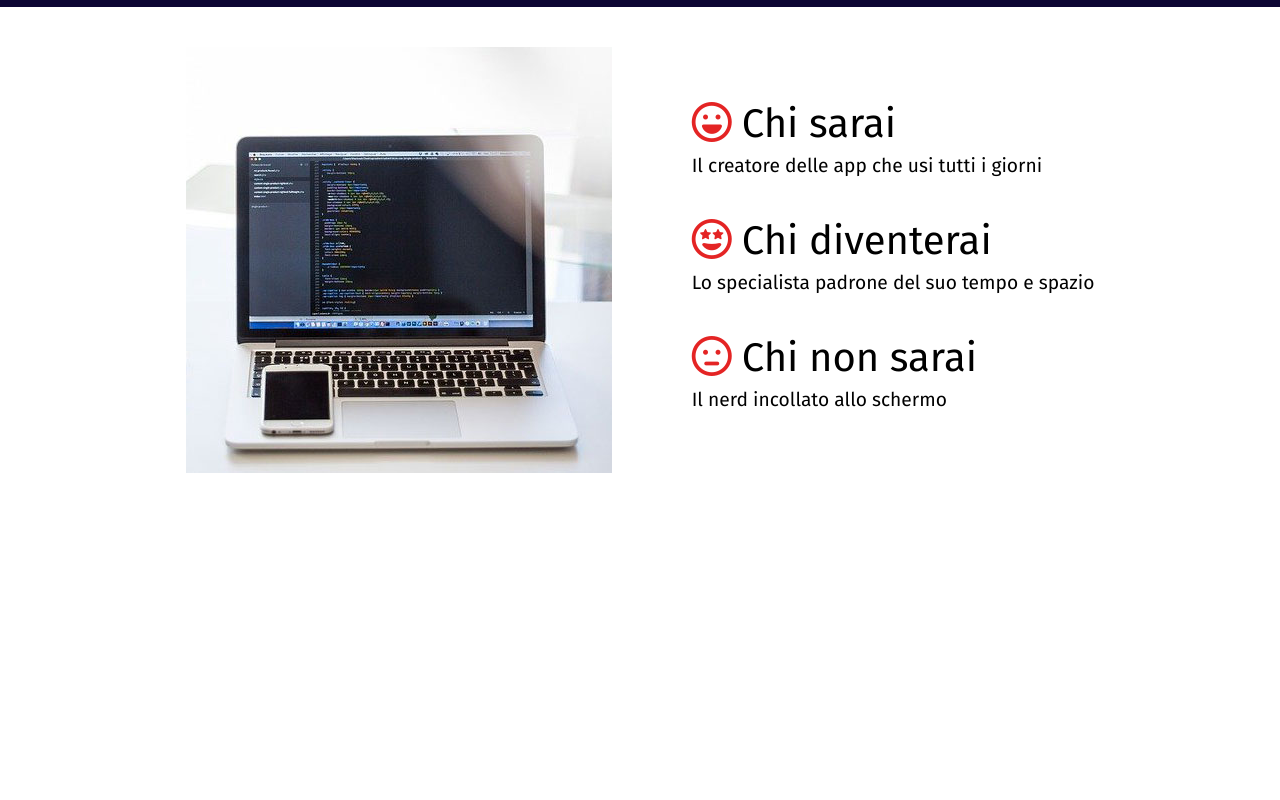
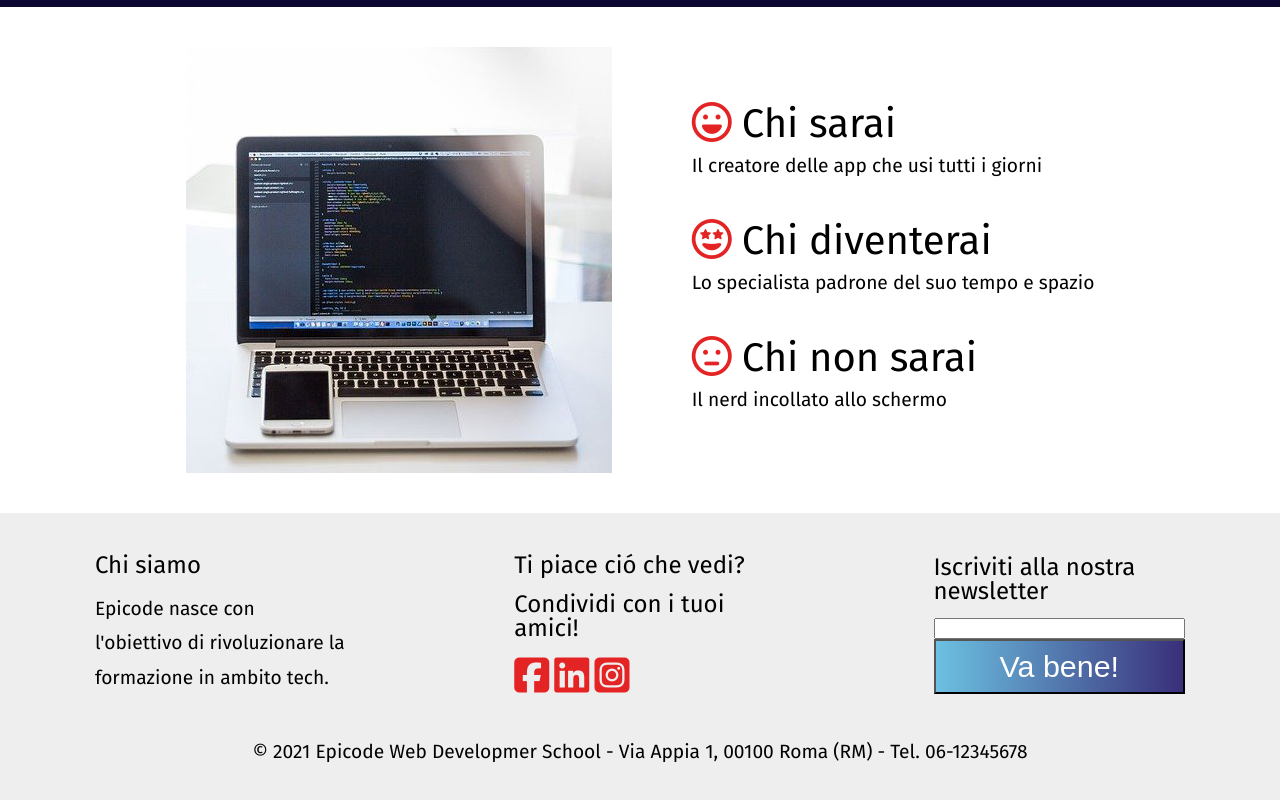
Before and after one commit to EarthDragon10/U1-W2-D5-Progetto-Finale, a plain HTML site: page index.html in a window 1280 px wide. Shown: the part 1541-2341 px from the top of the page. Before the commit the page ends 2054 px from the top, so only its background shows below. Drawn offline with Linux system fonts and the light colour scheme.

Commit message:
added footer index page

```diff
--- a/assets/css/stile.css
+++ b/assets/css/stile.css
@@ -28,6 +28,12 @@ h3 {
 	font-size: 2.5rem;
 	line-height: 1;
 	margin-bottom: 5px;
+}
+
+h4 {
+	font-size: 1.5rem;
+	line-height: 1;
+	margin-bottom: 15px;
 }
 
 i {
@@ -176,15 +182,43 @@ button {
 	line-height: 1.8;
 }
 
-/* .articles_who-are {
-	display: flex;
-	flex-direction: column;
-	gap: 20px;
-} */
-
 .articles_who-are span {
 	margin-right: 10px;
 }
 /* FOOTER */
 
+#footer {
+	padding: 40px 0;
+	display: flex;
+	flex-direction: column;
+	justify-content: center;
+	align-items: center;
+	background-color: rgb(238, 238, 238);
+}
+
+#footer--socials {
+	display: flex;
+	justify-content: space-around;
+	align-items: center;
+	padding-bottom: 40px;
+}
+
+.footer_box {
+	width: 20%;
+}
+
+#box_icons {
+	line-height: 1;
+}
+
+#footer_box--newsletter {
+	display: flex;
+	flex-direction: column;
+}
+#input_newsletter {
+	height: 100%;
+}
+#btn_newsletter {
+	padding: 8px 0;
+}
 /* RESPONSIVE */
--- a/index.html
+++ b/index.html
@@ -114,7 +114,33 @@
       </div>
     </aside>
 
-    <footer></footer>
+    <footer id="footer">
+      <div id="footer--socials">
+        <div class="footer_box">
+          <h4>Chi siamo</h4>
+          <p>Epicode nasce con l'obiettivo di rivoluzionare la formazione in ambito tech.</p>
+        </div>
+
+        <div id="box_icons" class="footer_box">
+          <h4>Ti piace ció che vedi?</h4>
+          <h4>Condividi con i tuoi amici!</h4>
+          <a href="https://www.facebook.com/epicodeitalia/"><i class="fa-brands fa-square-facebook"></i></a>
+          <a href="https://www.linkedin.com/school/epicodeitalia/?originalSubdomain=it"><i
+              class="fa-brands fa-linkedin"></i></a>
+          <a href="https://www.instagram.com/epicode.italia/?hl=en"><i class="fa-brands fa-square-instagram"></i></a>
+        </div>
+
+        <div id="footer_box--newsletter" class="footer_box">
+          <h4>Iscriviti alla nostra newsletter</h4>
+          <input id="input_newsletter" type="text">
+          <button id="btn_newsletter" type="submit">Va bene!</button>
+        </div>
+      </div>
+
+      <div id="footer--contacts">
+        <p>© 2021 Epicode Web Developmer School - Via Appia 1, 00100 Roma (RM) - Tel. 06-12345678</p>
+      </div>
+    </footer>
 
   </div>
 
```
